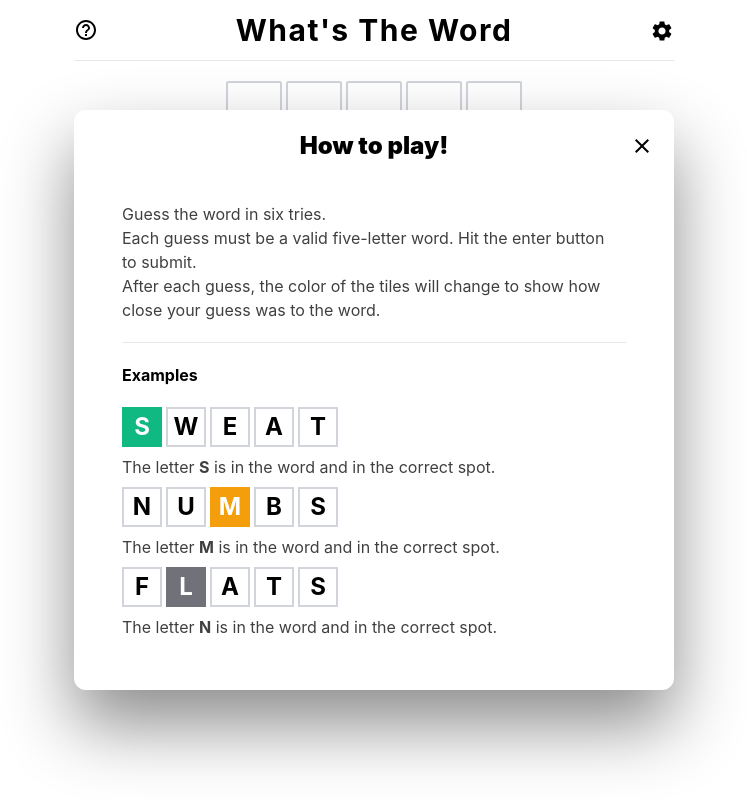
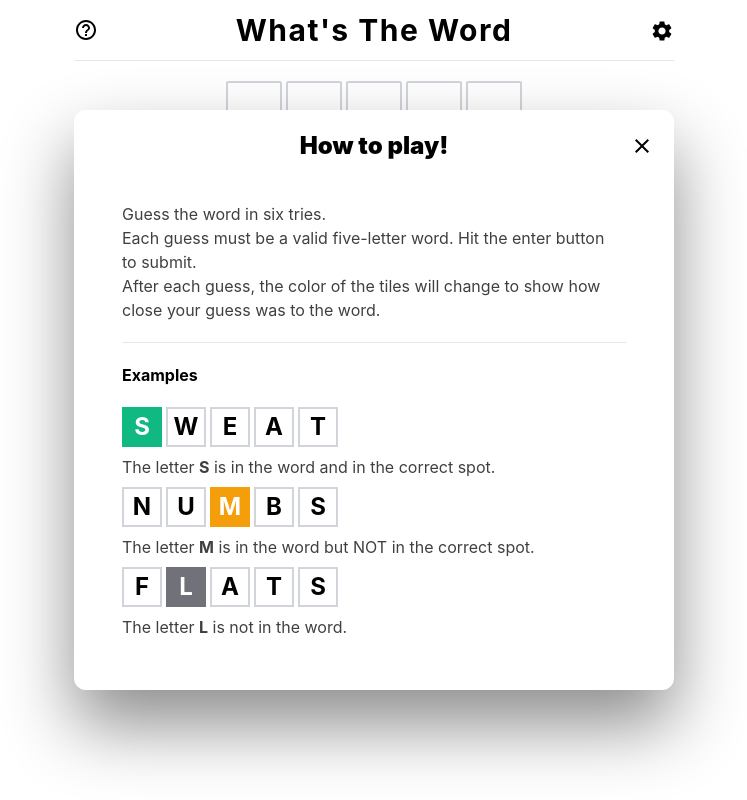
Before and after one commit to cis3296f22/prj-04-whatstheword, a React (Create React App) app: page / in a window 1280 px wide. Both pictures are taken after a click on the icon 352 px from the left and 30 px from the top of the page. Shown: the whole page, without its empty margins (266-1013 px from the left). Built offline with nearby package versions, Linux system fonts and the light colour scheme.

Commit message:
added new logo and updated help menu

```diff
--- a/public/index.html
+++ b/public/index.html
@@ -3,7 +3,7 @@
   <head>
     <meta charset="utf-8" />
     <meta name="theme-color" content="#06B64C" />
-    <link rel="icon" href="%PUBLIC_URL%/logo.png" />
+    <link rel="icon" href="%PUBLIC_URL%/logo.svg" />
     <meta name="viewport" content="width=device-width, initial-scale=1" />
     <meta name="theme-color" content="#000000" />
     <meta
--- a/src/components/Help/index.jsx
+++ b/src/components/Help/index.jsx
@@ -47,7 +47,7 @@ function Help() {
         <Box value="S" />
       </div>
       <p className="text-left text-sm sm:text-base py-2 opacity-75">
-        The letter <b>M</b> is in the word and in the correct spot.
+        The letter <b>M</b> is in the word but NOT in the correct spot.
       </p>
       <div className="flex gap-1">
         <Box value="F" />
@@ -57,7 +57,7 @@ function Help() {
         <Box value="S" />
       </div>
       <p className="text-left text-sm sm:text-base py-2 opacity-75">
-        The letter <b>N</b> is in the word and in the correct spot.
+        The letter <b>L</b> is not in the word.
       </p>
     </>
   );
```
Also changed, not shown: public/logo.png (deleted), public/logo.svg (added), public/manifest.json.
